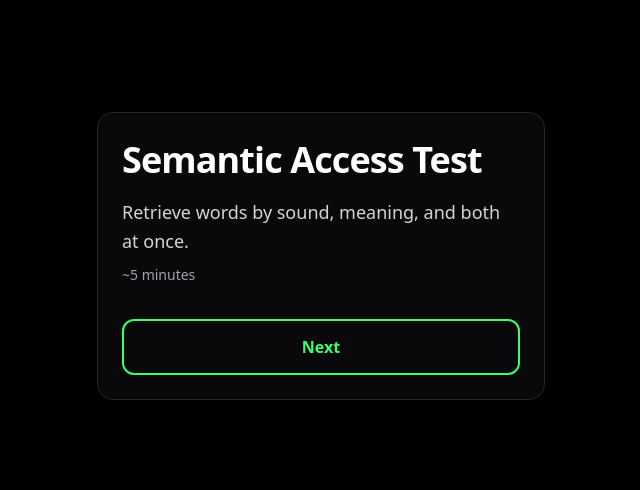
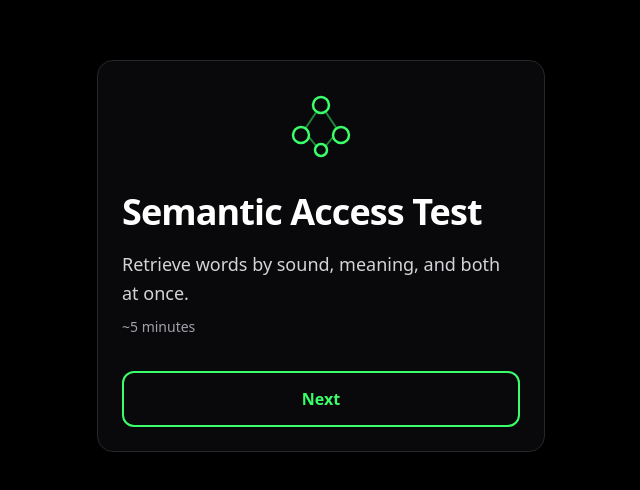
Before and after one commit to cindyjohnson-tmc/semantic-access-test, a React (Create React App) app: page / in a window 1280 px wide. Shown: the part 144-634 px from the top of the page, without its empty margins (319-959 px from the left). Built offline with nearby package versions, Linux system fonts and the light colour scheme.

Commit message:
Add semantic network icon to welcome screen

```diff
--- a/src/App.js
+++ b/src/App.js
@@ -308,6 +308,23 @@ export default function App() {
   if (phase === "welcome") return (
     <div className={S.page}>
       <div className={S.card}>
+        {/* Icon */}
+        <div className="flex justify-center mb-6">
+          <svg width="80" height="80" viewBox="0 0 80 80" fill="none" xmlns="http://www.w3.org/2000/svg">
+            {/* Connected nodes representing semantic network */}
+            <circle cx="40" cy="20" r="8" stroke="#39ff6a" strokeWidth="2.5" fill="none" />
+            <circle cx="20" cy="50" r="8" stroke="#39ff6a" strokeWidth="2.5" fill="none" />
+            <circle cx="60" cy="50" r="8" stroke="#39ff6a" strokeWidth="2.5" fill="none" />
+            <circle cx="40" cy="65" r="6" stroke="#39ff6a" strokeWidth="2.5" fill="none" />
+
+            {/* Connecting lines */}
+            <line x1="36" y1="26" x2="24" y2="44" stroke="#39ff6a" strokeWidth="2" opacity="0.5" />
+            <line x1="44" y1="26" x2="56" y2="44" stroke="#39ff6a" strokeWidth="2" opacity="0.5" />
+            <line x1="28" y1="52" x2="36" y2="62" stroke="#39ff6a" strokeWidth="2" opacity="0.5" />
+            <line x1="52" y1="52" x2="44" y2="62" stroke="#39ff6a" strokeWidth="2" opacity="0.5" />
+          </svg>
+        </div>
+
         <h1 className="text-4xl font-black text-white mb-4 leading-tight tracking-tight">Semantic Access Test</h1>
         <p className="text-zinc-300 text-lg mb-2 leading-relaxed">
           Retrieve words by sound, meaning, and both at once.
```
